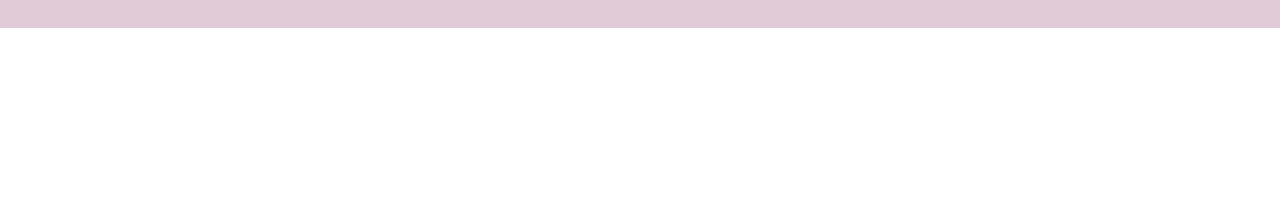
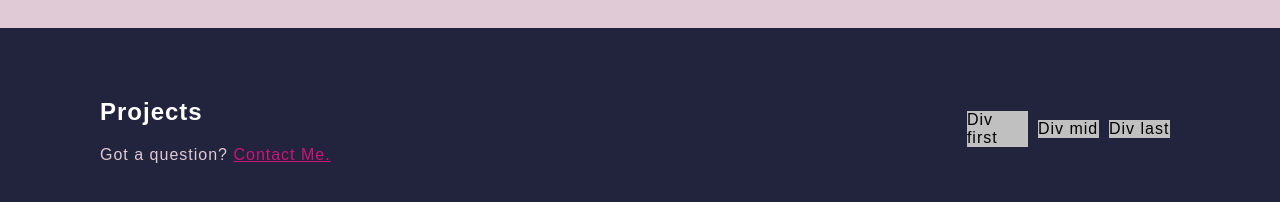
Before and after one commit to nuka-coder/portfolio, a plain HTML site: page index.html in a window 1280 px wide. Shown: the part 1971-2173 px from the top of the page. Before the commit the page ends 1999 px from the top, so only its background shows below. Drawn offline with nearby package versions, Linux system fonts and the light colour scheme.

Commit message:
Projects

```diff
--- a/index.html
+++ b/index.html
@@ -56,7 +56,7 @@
 </section>
 </div>
 
-<section class="contact-form-section">
+<section id="Contact" class="contact-form-section">
 
 <div>
   <h2 class="contact-heading">Get In Touch</h2>
@@ -147,8 +147,18 @@
 </div>
 </div>
 
+</section>
 
-
+<section id="Recent-Work">
+  <div>
+    <h2 class="portfolio-heading">Projects</h2>
+    <p style="color: #DFCAD5">Got a question? <a href="#">Contact Me.</a></p>
+  </div>
+<div class="portfolio-thumbnails-row">
+  <div class="portfolio-thumbnails">Div first</div>
+  <div class="portfolio-thumbnails">Div mid</div>
+  <div class="portfolio-thumbnails">Div last</div>
+</div>
 
 
 
--- a/styles.css
+++ b/styles.css
@@ -286,6 +286,36 @@ label, input {
 }
 
 /*==========
+Recent work
+  ==========*/
+#Recent-Work {
+  background-color: #22233D;
+  display: flex;
+  flex-wrap: wrap;
+  justify-content: space-between;
+  padding: 50px 100px;
+}
+#Recent-Work a {
+ color: #CE1379;
+}
+
+.portfolio-heading {
+  color: white;
+}
+.portfolio-thumbnails-row {
+  display: flex;
+  align-items: center;
+  justify-content: space-around;
+
+}
+.portfolio-thumbnails {
+  background-color: silver;
+  /* height: ; */
+  width: 30%;
+  margin-right: 10px;
+}
+
+/*==========
   media queries
   ==========*/
 /* nav bar queries */
```
